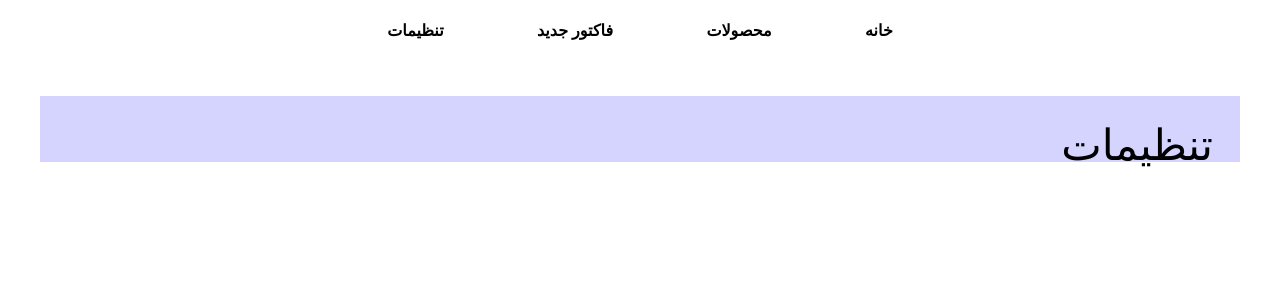
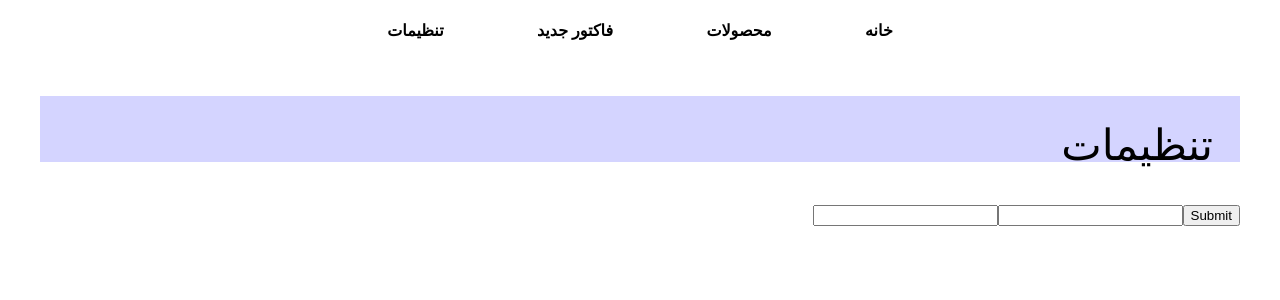
Before and after one commit to aidayaghoubi/Sale-app, a React (Create React App) app: page /setting in a window 1280 px wide. Shown: the top 300 px of the page. Built offline with nearby package versions, Linux system fonts and the light colour scheme.

Commit message:
add font

```diff
--- a/package.json
+++ b/package.json
@@ -6,6 +6,7 @@
     "@testing-library/jest-dom": "^5.16.2",
     "@testing-library/react": "^12.1.4",
     "@testing-library/user-event": "^13.5.0",
+    "formik": "^2.2.9",
     "react": "^17.0.2",
     "react-dom": "^17.0.2",
     "react-modern-calendar-datepicker": "^3.1.6",
--- a/src/pages/new-factor.js
+++ b/src/pages/new-factor.js
@@ -123,6 +123,8 @@
                     onChange={setSelectedDayRange}
                     shouldHighlightWeekends
                     locale="fa"
+                    colorPrimary="#5e5ec3"
+                    colorPrimaryLight="#eaeaff"
                 />
             </CalenderWraper>
             <ItemWrraper>
--- a/src/pages/setting.js
+++ b/src/pages/setting.js
@@ -1,6 +1,7 @@
 import Title from "../components/pageTitle";
 import Container from "../components/Container"
 // import RunCalender from "../utilities/RunCalender";
+import { Formik } from 'formik';
 
 
 const Setting = () => {
@@ -8,7 +9,59 @@
 
     return <Container>
         <Title name="تنظیمات" />
-
+        <Formik
+       initialValues={{ email: '', password: '' }}
+       validate={values => {
+         const errors = {};
+         if (!values.email) {
+           errors.email = 'Required';
+         } else if (
+           !/^[A-Z0-9._%+-]+@[A-Z0-9.-]+\.[A-Z]{2,}$/i.test(values.email)
+         ) {
+           errors.email = 'Invalid email address';
+         }
+         return errors;
+       }}
+       onSubmit={(values, { setSubmitting }) => {
+         setTimeout(() => {
+           alert(JSON.stringify(values, null, 2));
+           setSubmitting(false);
+         }, 400);
+       }}
+     >
+       {({
+         values,
+         errors,
+         touched,
+         handleChange,
+         handleBlur,
+         handleSubmit,
+         isSubmitting,
+         /* and other goodies */
+       }) => (
+         <form onSubmit={handleSubmit}>
+           <input
+             type="email"
+             name="email"
+             onChange={handleChange}
+             onBlur={handleBlur}
+             value={values.email}
+           />
+           {errors.email && touched.email && errors.email}
+           <input
+             type="password"
+             name="password"
+             onChange={handleChange}
+             onBlur={handleBlur}
+             value={values.password}
+           />
+           {errors.password && touched.password && errors.password}
+           <button type="submit" disabled={isSubmitting}>
+             Submit
+           </button>
+         </form>
+       )}
+     </Formik>
     </Container>
 }
 export default Setting;
```
Also changed, not shown: 1 other file (tests, documents, lock files or other folders).
